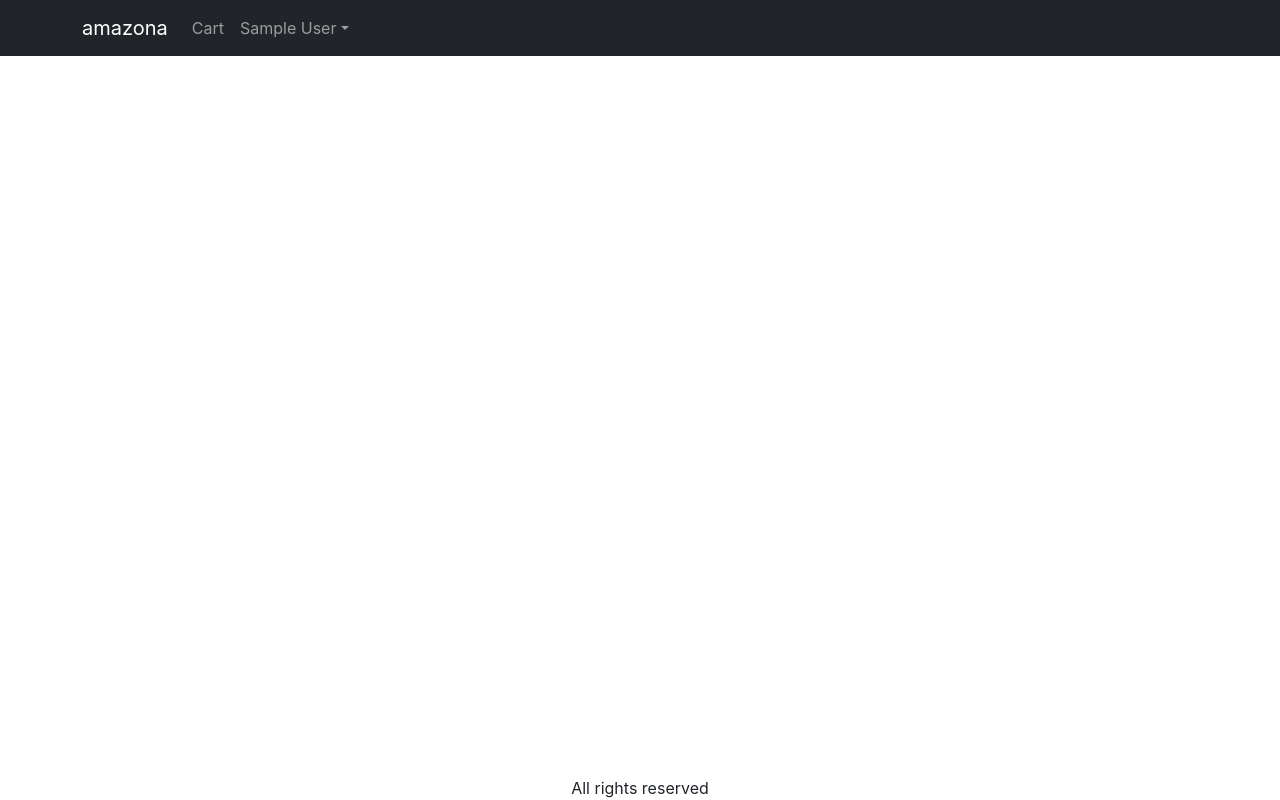
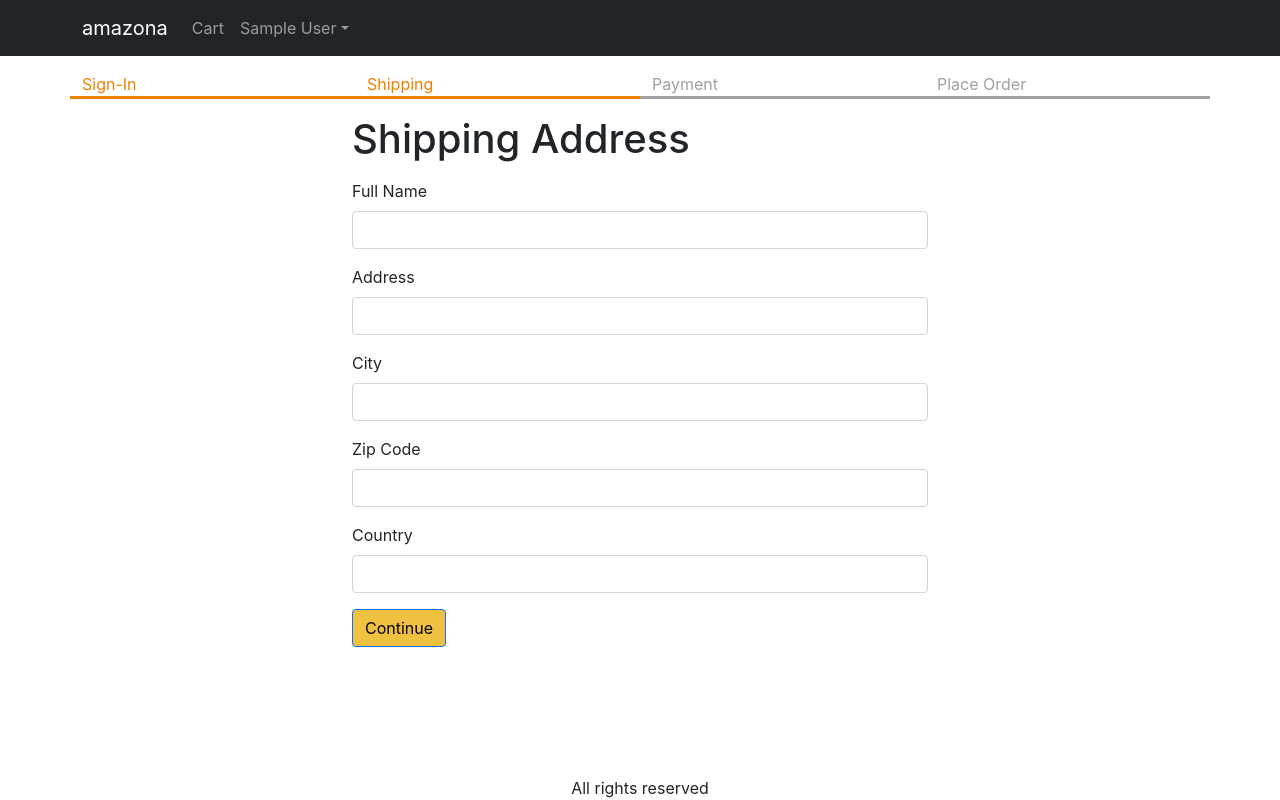
Before and after one commit to michaeltsinner/amazona, a React (Create React App) app in the folder frontend/: page /shipping in a window 1280 px wide. Built offline with nearby package versions, Linux system fonts and the light colour scheme; sample sign-in values are in the browser's storage.

Commit message:
create shipping screen

```diff
--- a/frontend/src/App.js
+++ b/frontend/src/App.js
@@ -13,6 +13,7 @@
 import { Store } from "./Store"
 import CartScreen from "./screens/CartScreen"
 import SigninScreen from "./screens/SigninScreen"
+import ShippingAddressScreen from "./screens/ShippingAddressScreen"
 
 function App() {
   const { state, dispatch: ctxDispatch } = useContext(Store)
@@ -21,6 +22,7 @@
   const signoutHandler = () => {
     ctxDispatch({ type: "USER_SIGNOUT" })
     localStorage.removeItem("userInfo")
+    localStorage.removeItem("shippingAddress")
   }
 
   return (
@@ -74,6 +76,7 @@
               <Route path="/product/:slug" element={<ProductScreen />} />
               <Route path="/cart" element={<CartScreen />} />
               <Route path="/signin" element={<SigninScreen />} />
+              <Route path="/shipping" element={<ShippingAddressScreen />} />
               <Route path="/" element={<HomeScreen />} />
             </Routes>
           </Container>
--- a/frontend/src/Store.js
+++ b/frontend/src/Store.js
@@ -8,6 +8,9 @@
     : null,
 
   cart: {
+    shippingAddress: localStorage.getItem("shippingAddress")
+      ? JSON.parse(localStorage.getItem("shippingAddress"))
+      : {},
     cartItems: localStorage.getItem("cartItems")
       ? JSON.parse(localStorage.getItem("cartItems"))
       : [],
@@ -43,6 +46,18 @@
       return {
         ...state,
         userInfo: null,
+        cart: {
+          cartItems: [],
+          shippingAddress: {},
+        },
+      }
+    case "SAVE_SHIPPING_ADDRESS":
+      return {
+        ...state,
+        cart: {
+          ...state.cart,
+          shippingAddress: action.payload,
+        },
       }
     default:
       return state
--- /dev/null
+++ b/frontend/src/components/CheckoutSteps.js
@@ -0,0 +1,14 @@
+import React from "react"
+import Col from "react-bootstrap/esm/Col"
+import Row from "react-bootstrap/esm/Row"
+
+export default function CheckoutSteps(props) {
+  return (
+    <Row className="checkout-steps">
+      <Col className={props.step1 ? "active" : ""}>Sign-In</Col>
+      <Col className={props.step2 ? "active" : ""}>Shipping</Col>
+      <Col className={props.step3 ? "active" : ""}>Payment</Col>
+      <Col className={props.step4 ? "active" : ""}>Place Order</Col>
+    </Row>
+  )
+}
--- a/frontend/src/index.css
+++ b/frontend/src/index.css
@@ -55,3 +55,13 @@
 .small-container {
   max-width: 600px;
 }
+
+.checkout-steps > div {
+  border-bottom: 0.2rem solid #a0a0a0;
+  color: #a0a0a0;
+}
+
+.checkout-steps > div.active {
+  border-bottom: 0.2rem solid #f08000;
+  color: #f08000;
+}
--- /dev/null
+++ b/frontend/src/screens/ShippingAddressScreen.js
@@ -0,0 +1,111 @@
+import React, { useState, useContext, useEffect } from "react"
+import { Helmet } from "react-helmet-async"
+import Form from "react-bootstrap/Form"
+import Button from "react-bootstrap/Button"
+import { useNavigate } from "react-router-dom"
+import { Store } from "../Store"
+import CheckoutSteps from "../components/CheckoutSteps"
+
+export default function ShippingAddressScreen() {
+  const navigate = useNavigate()
+  const { state, dispatch: ctxDispatch } = useContext(Store)
+  const {
+    userInfo,
+    cart: { shippingAddress },
+  } = state
+
+  const [fullName, setFullName] = useState(shippingAddress.fullName || "")
+  const [address, setAddress] = useState(shippingAddress.address || "")
+  const [city, setCity] = useState(shippingAddress.city || "")
+  const [postalCode, setPostalCode] = useState(shippingAddress.postalCode || "")
+  const [country, setCountry] = useState(shippingAddress.country || "")
+
+  useEffect(() => {
+    if (!userInfo) {
+      navigate("/signin?redirect=/shipping")
+    }
+  }, [userInfo, navigate])
+
+  const submitHandler = (e) => {
+    e.preventDefault()
+    ctxDispatch({
+      type: "SAVE_SHIPPING_ADDRESS",
+      payload: {
+        fullName,
+        address,
+        city,
+        postalCode,
+        country,
+      },
+    })
+    localStorage.setItem(
+      "shippingAddress",
+      JSON.stringify({
+        fullName,
+        address,
+        city,
+        postalCode,
+        country,
+      })
+    )
+    navigate("/payment")
+  }
+  return (
+    <div>
+      <Helmet>
+        <title>Shipping Address</title>
+      </Helmet>
+      <CheckoutSteps step1 step2></CheckoutSteps>
+      <div className="container small-container">
+        <h1 className="my-3">Shipping Address</h1>
+        <Form onSubmit={submitHandler}>
+          <Form.Group className="mb-3" controlId="fullName">
+            <Form.Label>Full Name</Form.Label>
+            <Form.Control
+              value={fullName}
+              onChange={(e) => setFullName(e.target.value)}
+              required
+            />
+          </Form.Group>
+          <Form.Group className="mb-3" controlId="address">
+            <Form.Label>Address</Form.Label>
+            <Form.Control
+              value={address}
+              onChange={(e) => setAddress(e.target.value)}
+              required
+            />
+          </Form.Group>
+          <Form.Group className="mb-3" controlId="city">
+            <Form.Label>City</Form.Label>
+            <Form.Control
+              value={city}
+              onChange={(e) => setCity(e.target.value)}
+              required
+            />
+          </Form.Group>
+          <Form.Group className="mb-3" controlId="postalCode">
+            <Form.Label>Zip Code</Form.Label>
+            <Form.Control
+              value={postalCode}
+              onChange={(e) => setPostalCode(e.target.value)}
+              required
+            />
+          </Form.Group>
+          <Form.Group className="mb-3" controlId="country">
+            <Form.Label>Country</Form.Label>
+            <Form.Control
+              value={country}
+              onChange={(e) => setCountry(e.target.value)}
+              required
+            />
+          </Form.Group>
+          <div>
+            <Button variant="primary" type="submit">
+              Continue
+            </Button>
+          </div>
+        </Form>
+      </div>
+    </div>
+  )
+}
```
